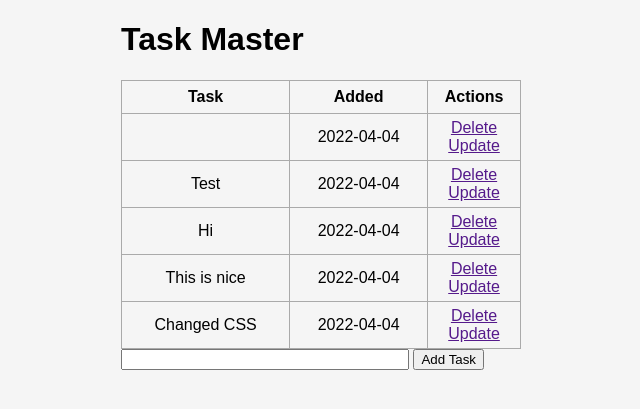
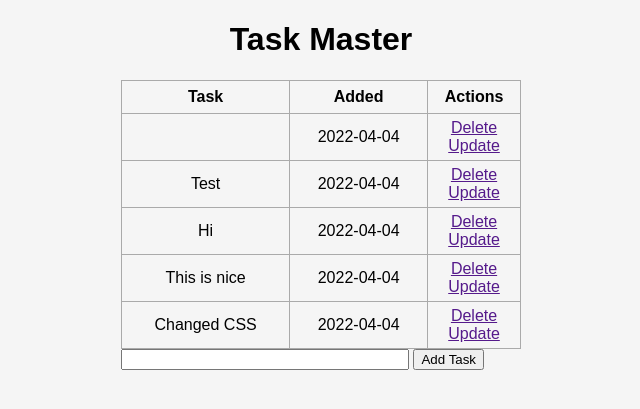
Before and after one commit to avillalbacantero/tutorials, a Flask app: page / in a window 1280 px wide. Shown: the top 409 px of the page, without its empty margins (319-959 px from the left). Run offline with Flask 2, Linux system fonts and the light colour scheme; data comes from the database, SQL or seed files in the repository.

Commit message:
Center header

```diff
--- a/APIs/Flask/templates/index.html
+++ b/APIs/Flask/templates/index.html
@@ -6,7 +6,7 @@
 
 {% block body %}
 <div class="content">
-    <h1>Task Master</h1>
+    <h1 style="text-align: center">Task Master</h1>
 
     <table>
         <tr>
```
